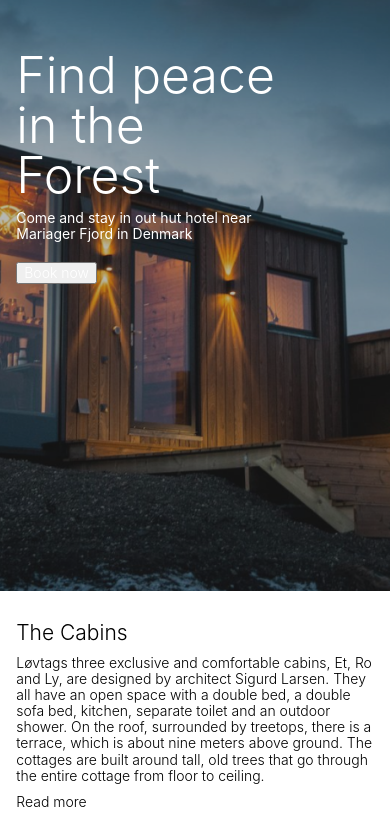
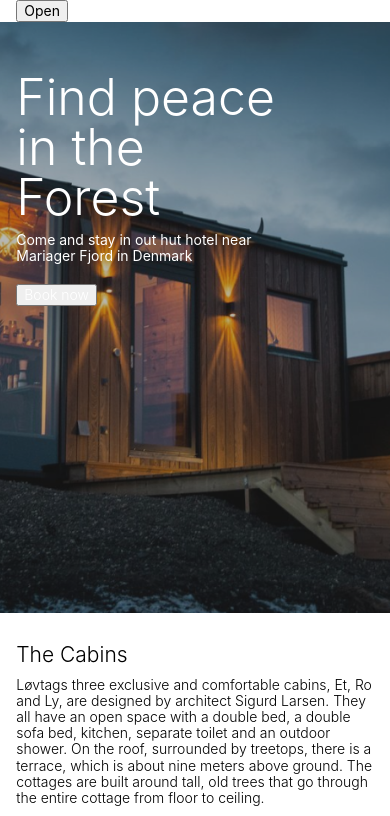
Before and after one commit to alexandrachuprina/nextjs-booking, a Next.js app: page / in a window 390 px wide. Shown: the top 816 px of the page. Built offline with nearby package versions, Linux system fonts and the light colour scheme.

Commit message:
feat: Navbar component (basics)

```diff
--- a/components/Navbar/Navbar.tsx
+++ b/components/Navbar/Navbar.tsx
@@ -1,79 +1,52 @@
-import React, { useState } from "react";
-import Image from "next/image";
-
-import logo from "../../assets/images/logo.svg";
-
-import type { MenuProps } from "antd";
-import { Button, Menu, Row, Col } from "antd";
-
-import {
-  AppstoreOutlined,
-  ContainerOutlined,
-  DesktopOutlined,
-  MailOutlined,
-  MenuFoldOutlined,
-  MenuUnfoldOutlined,
-  PieChartOutlined,
-} from "@ant-design/icons";
-
-type MenuItem = Required<MenuProps>["items"][number];
-
-function getItem(
-  label: React.ReactNode,
-  key: React.Key,
-  icon?: React.ReactNode,
-  children?: MenuItem[],
-  type?: "group"
-): MenuItem {
-  return {
-    key,
-    icon,
-    children,
-    label,
-    type,
-  } as MenuItem;
-}
-
-const items: MenuItem[] = [
-  getItem("Home", "1", <PieChartOutlined />),
-  getItem("the hut", "2", <DesktopOutlined />),
-  getItem("The area", "3", <ContainerOutlined />),
-  getItem("Booking", "4", <ContainerOutlined />),
-  getItem("About us", "5", <ContainerOutlined />),
-];
+import React, { useState, useEffect } from "react";
+import { Row, Col, Button, Drawer, Divider } from "antd";
+import styles from "../../styles/components/Navbar.module.scss";
 
 function Navbar() {
-  const [collapsed, setCollapsed] = useState(false);
+  const [phone, setPhone] = useState<any>();
+  const [open, setOpen] = useState<any>(false);
 
-  const toggleCollapsed = () => {
-    setCollapsed(!collapsed);
+  useEffect(() => {
+    const width = window.innerWidth;
+    if (width < 768) {
+      setPhone(true);
+    } else {
+      setPhone(false);
+    }
+  }, []);
+
+  const showDrawer = () => {
+    setOpen(true);
+  };
+
+  const onClose = () => {
+    setOpen(false);
   };
 
   return (
-    <div className="component">
-      <Row justify={"center"}>
-        <Col span={24}>
-          <Image src={logo} alt={"logo"} height={50} width={50} />
-          <div style={{ width: 256 }}>
-            <Button
-              type="primary"
-              onClick={toggleCollapsed}
-              style={{ marginBottom: 16 }}
-            >
-              {collapsed ? <MenuUnfoldOutlined /> : <MenuFoldOutlined />}
-            </Button>
-            <Menu
-              defaultSelectedKeys={["1"]}
-              defaultOpenKeys={["sub1"]}
-              mode="inline"
-              theme="dark"
-              inlineCollapsed={collapsed}
-              items={items}
-            />
-          </div>
-        </Col>
-      </Row>
-    </div>
+    <>
+      {phone ? (
+        <div className={styles.component}>
+          <Row justify={"center"}>
+            <Col span={22}>
+              <button onClick={showDrawer}>Open</button>
+
+              <Drawer
+                title="Menu"
+                placement="right"
+                onClose={onClose}
+                open={open}
+                width={150}
+              >
+                <p>Some contents...</p>
+                <p>Some contents...</p>
+                <p>Some contents...</p>
+              </Drawer>
+            </Col>
+          </Row>
+        </div>
+      ) : <p>no phone</p>}
+    </>
   );
 }
 
--- a/pages/index.tsx
+++ b/pages/index.tsx
@@ -7,12 +7,14 @@ import styles from '@/styles/Home.module.css'
 import Facilities from '@/components/Facilities'
 import Contacts from '@/components/Contacts'
 import Footer from '@/components/Footer'
+import Navbar from '@/components/Navbar'
 
 const inter = Inter({ subsets: ['latin'] })
 
 export default function Home() {
   return (
     <>
+    <Navbar/>
     <Header/>
     <Main/>
     <Map/>
```
Also changed, not shown: styles/components/Navbar.module.scss (added).
